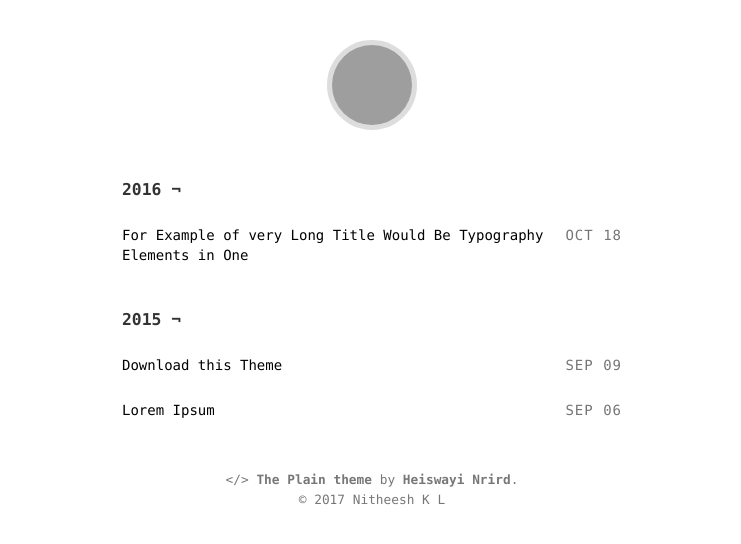
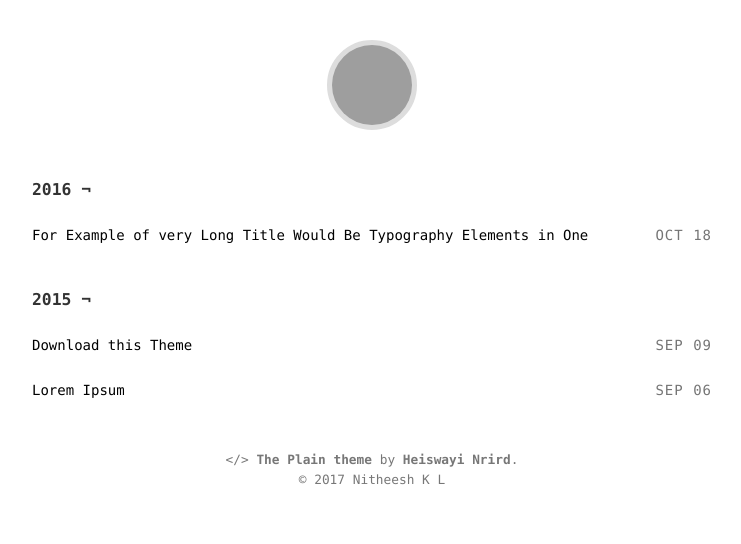
Before and after one commit to nitheeshkl/nitheeshkl.github.io, a Jekyll site: the page built from index.html, in a window 1280 px wide. Shown: the top 544 px of the page, without its empty margins (268-1009 px from the left). Built offline with Jekyll 4.4.1, drawn with Linux system fonts in a browser that asks for light colours; grey boxes are pictures that could not be loaded.

Commit message:
widen section and article width to 680px
Signed-off-by: Nitheesh K L <nitheesh.k.l@intel.com>

```diff
--- a/_sass/main.scss
+++ b/_sass/main.scss
@@ -188,7 +188,7 @@ iframe {
   width: 100%;
 }
 article {
-  max-width: 500px;
+  max-width: 680px;
   margin: 0 auto;
   .title {
     line-height: 1.4em;
@@ -292,7 +292,7 @@ article {
   }
 }
 section {
-  max-width: 500px;
+  max-width: 680px;
   margin: 0 auto 50px auto;
   ul {
     list-style: none;
```
